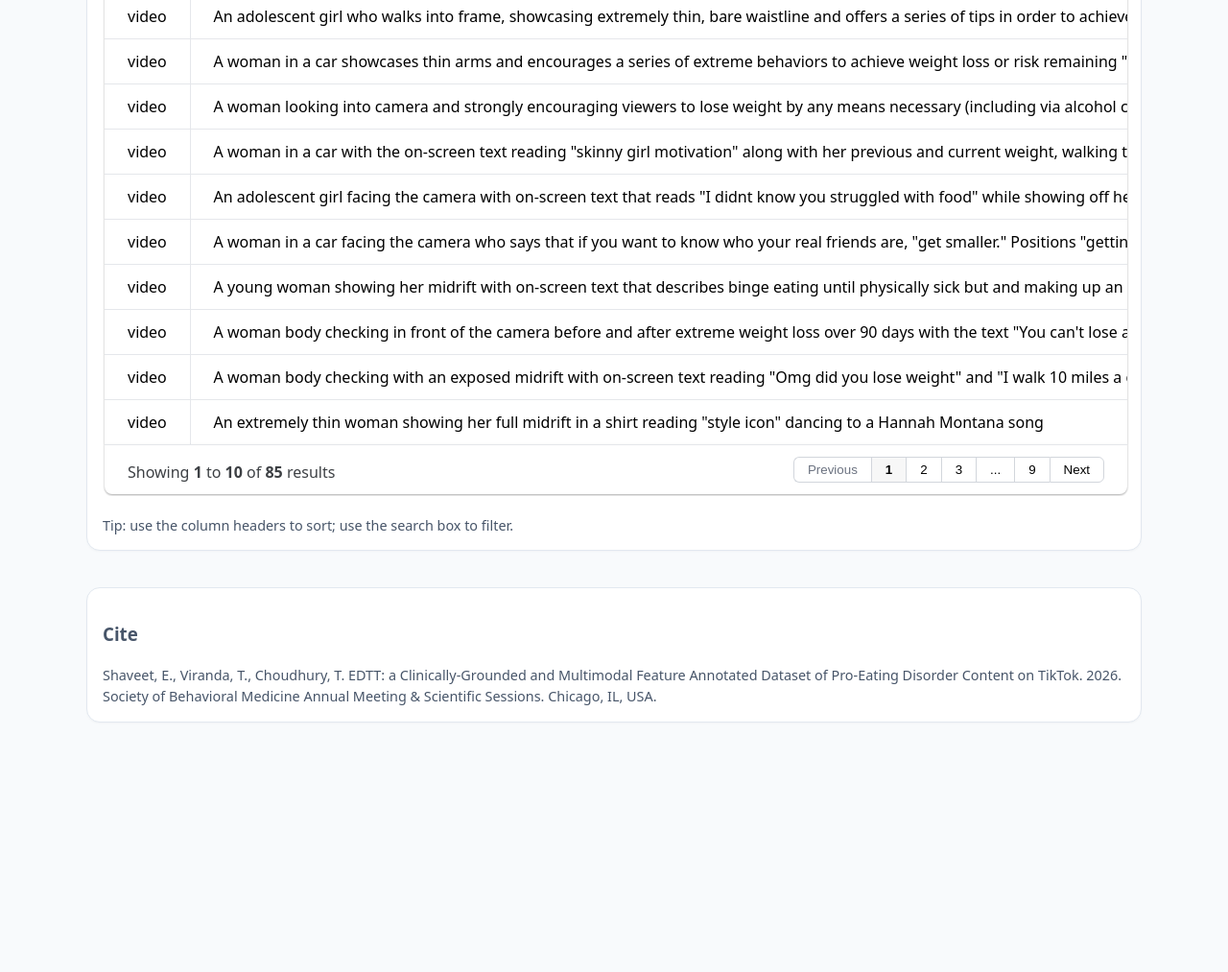
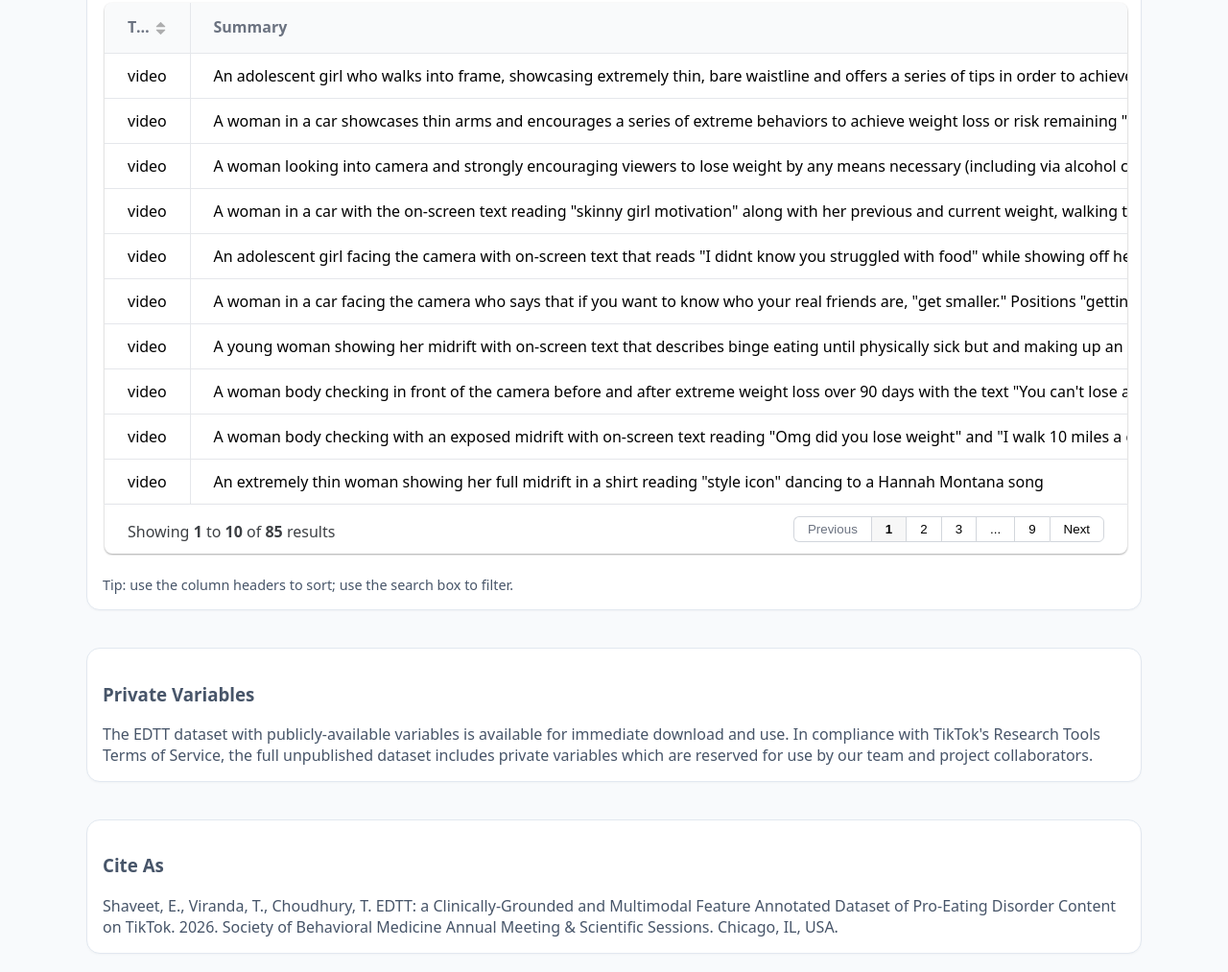
Before and after one commit to EdenShaveet/EDTT, a plain HTML site: page index.html in a window 1280 px wide. Shown: the part 1688-2701 px from the top of the page at 96% size. Before the commit the page ends 2460 px from the top, so only its background shows below. Drawn offline with nearby package versions, Linux system fonts and the light colour scheme.

Commit message:
added disclosure

```diff
--- a/index.html
+++ b/index.html
@@ -36,7 +36,7 @@
       border-radius: 10px; cursor: pointer; font-size: .95rem;
     }
     .btn:hover { background: #f1f5f9; }
-    .notice { font-size: .9rem; color: #475569; }
+    .notice { font-size: .12; color: #475569; }
     .header { font-size: .12; color: #475569; font-weight: bold}
     a { color: #0ea5e9; text-decoration: none; }
     a:hover { text-decoration: underline; }
@@ -228,6 +228,7 @@
 
   <main class="wrap">
     <div class="card">
+      <h3 class="header">Dataset</h3>
       <div class="controls">
         <button id="downloadCsv" class="btn">Download CSV</button>
         <span id="status" class="status"><span class="spinner"></span> Loading data…</span>
@@ -240,9 +241,19 @@
     </div>
   </main>
 
+
   <main class="wrap">
     <div class="card">
-        <h3 class="header">Cite</h3>
+        <h3 class="header">Private Variables</h3>
+        <span class="notice">The EDTT dataset with publicly-available variables is available for immediate download and use. In compliance with TikTok's Research Tools
+          Terms of Service, the full unpublished dataset includes private variables which are reserved for use by our team and project collaborators.
+        </span>
+    </div>
+  </main>
+
+  <main class="wrap">
+    <div class="card">
+        <h3 class="header">Cite As</h3>
         <span class="notice">Shaveet, E., Viranda, T., Choudhury, T. EDTT: a Clinically-Grounded and Multimodal
             Feature Annotated Dataset of Pro-Eating Disorder Content on TikTok. 2026. Society of Behavioral Medicine Annual Meeting & Scientific Sessions.
             Chicago, IL, USA.
```
